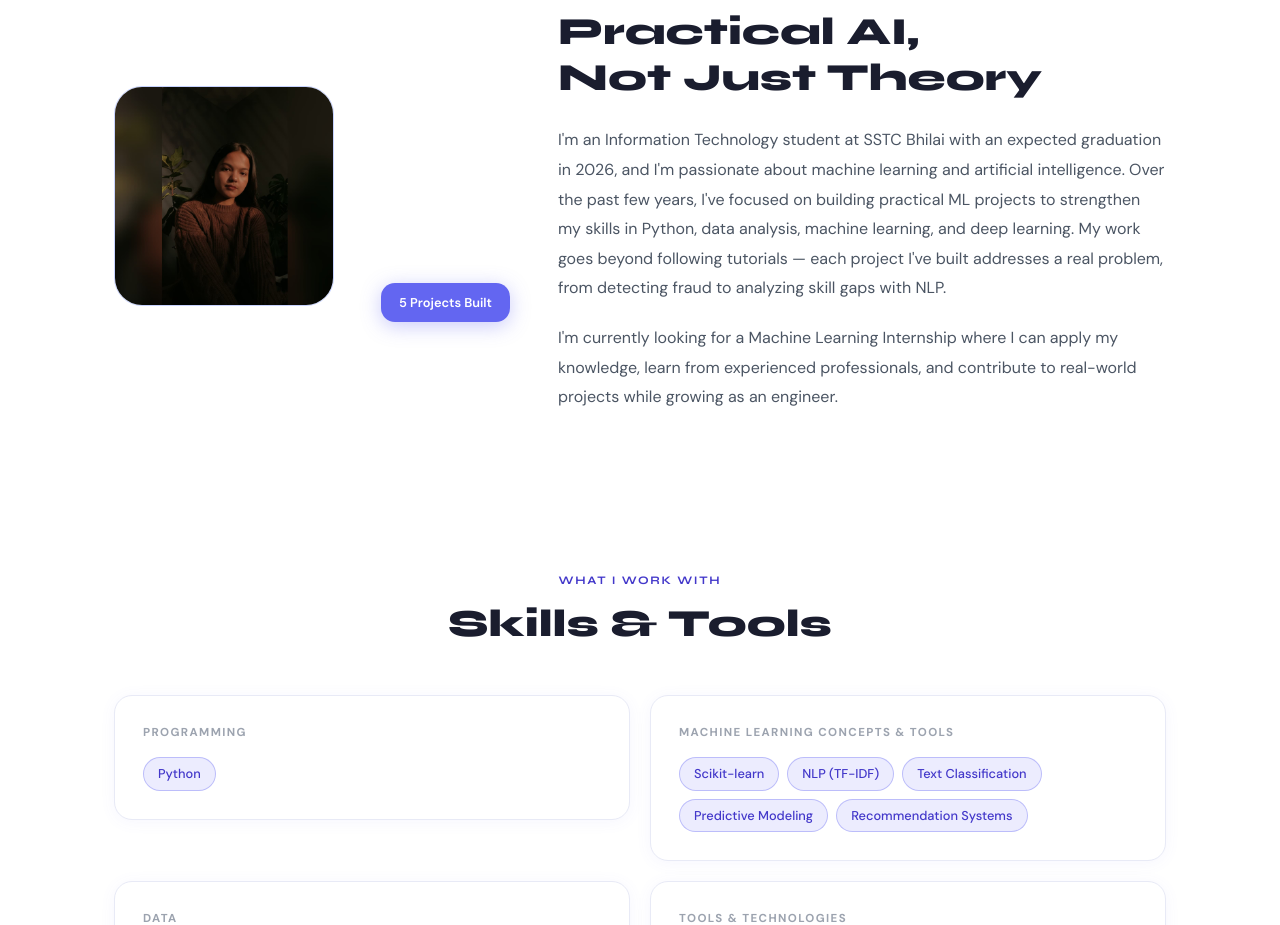
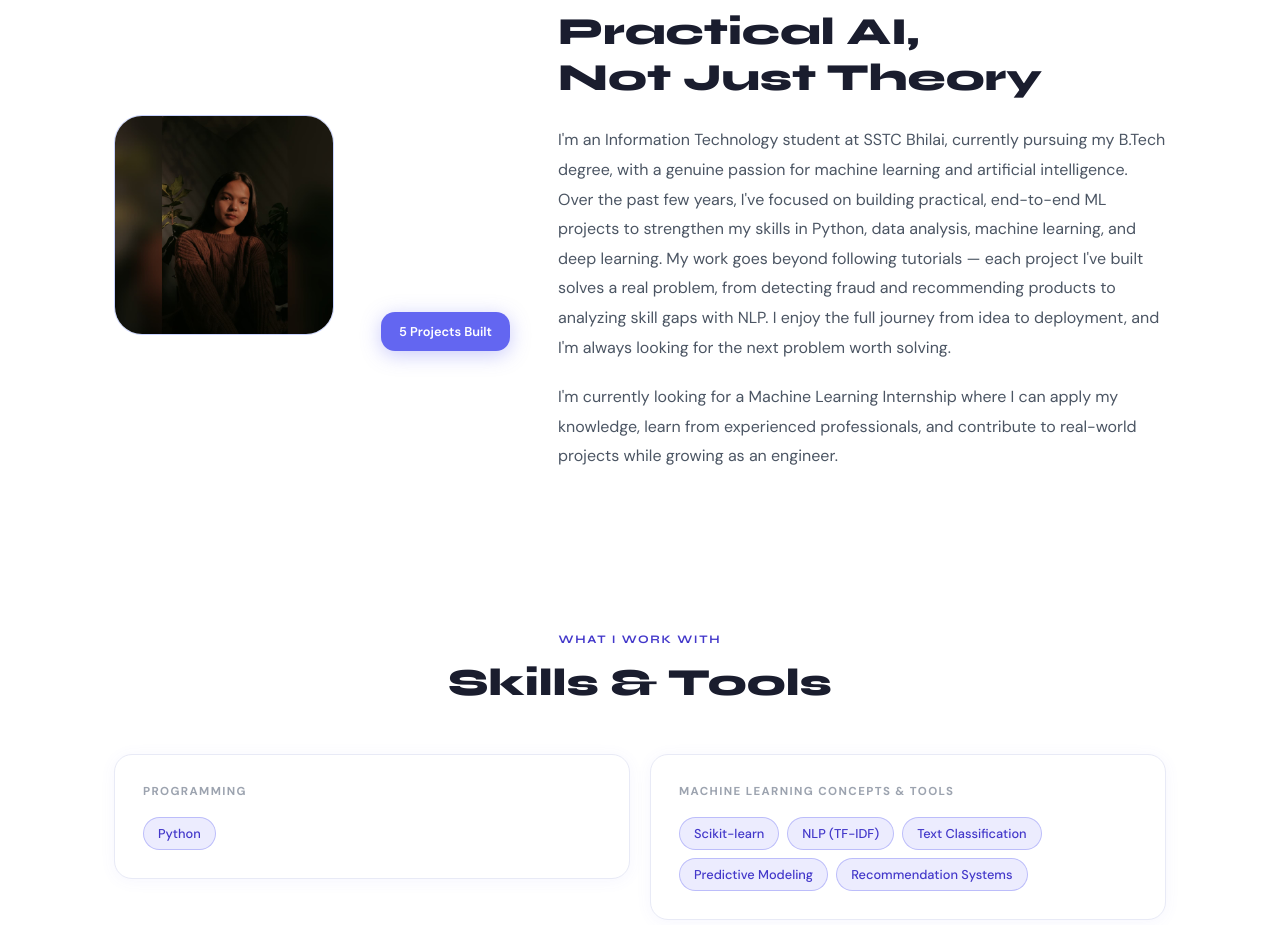
Before and after one commit to Geetanjali098/ML-Portfolio, a React app in the folder portfolio/: page / in a window 1280 px wide. Shown: the part 900-1825 px from the top of the page. Built offline with nearby package versions, Linux system fonts and the light colour scheme; the HTML template or start-up script is replaced by a standard one.

Commit message:
Revise portfolio description for clarity and detail
Updated personal description to reflect current studies and project focus.

```diff
--- a/portfolio/src/portfolio.jsx
+++ b/portfolio/src/portfolio.jsx
@@ -537,9 +537,10 @@ export default function Portfolio() {
                 Practical AI,<br />Not Just Theory
               </h2>
               <p style={{ color: activeTheme.textSecondary, lineHeight: 1.85, fontSize: "1rem", marginBottom: 20 }}>
-             I'm an Information Technology student at SSTC Bhilai with an expected graduation in 2026, and I'm passionate about machine learning and artificial intelligence.
-             Over the past few years, I've focused on building practical ML projects to strengthen my skills in Python, data analysis, machine learning, and deep learning.
-             My work goes beyond following tutorials — each project I've built addresses a real problem, from detecting fraud to analyzing skill gaps with NLP.
+           I'm an Information Technology student at SSTC Bhilai, currently pursuing my B.Tech degree, with a genuine passion for machine learning and artificial intelligence.
+           Over the past few years, I've focused on building practical, end-to-end ML projects to strengthen my skills in Python, data analysis, machine learning, and deep learning.
+           My work goes beyond following tutorials — each project I've built solves a real problem, from detecting fraud and recommending products to analyzing skill gaps with NLP.
+           I enjoy the full journey from idea to deployment, and I'm always looking for the next problem worth solving.
               </p>
               <p style={{ color: activeTheme.textSecondary, lineHeight: 1.85, fontSize: "1rem" }}>
                 I'm currently looking for a Machine Learning Internship where I can apply my knowledge, learn from experienced professionals, and contribute to real-world projects while growing as an engineer.
```
